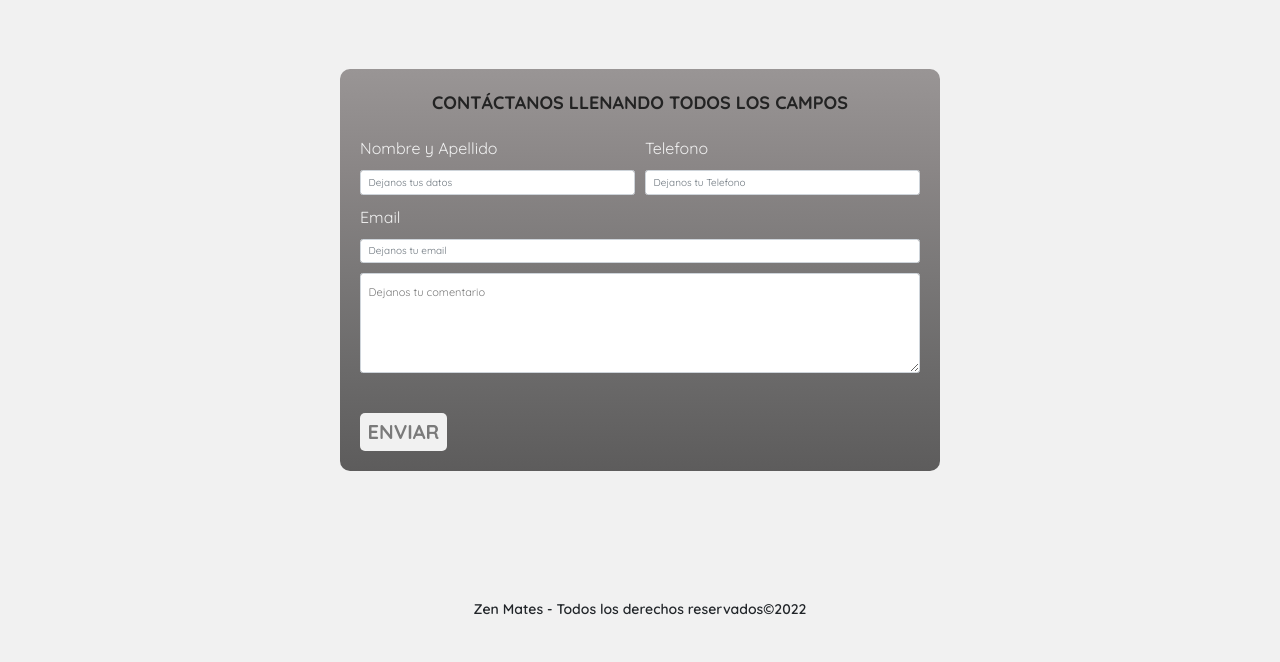
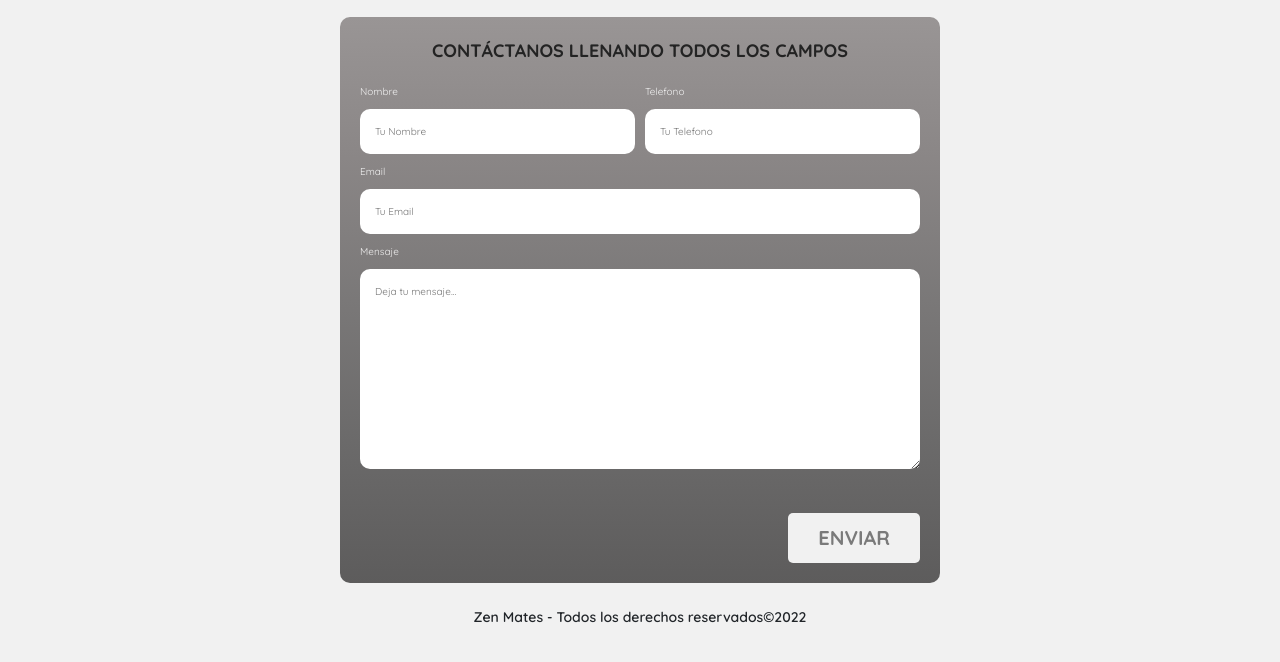
Before and after one commit to patri-alonsodelrio/zen_mates, a plain HTML site: page pages/contacto.html in a window 1280 px wide. Shown: the part 146-808 px from the top of the page. Drawn offline with nearby package versions, Linux system fonts and the light colour scheme.

Commit message:
Saque de servicios y contacto bootstrap

```diff
--- a/css/style.css
+++ b/css/style.css
@@ -98,12 +98,11 @@ a:hover {
 
 header {
     background-color: var(--secondary);
-    /* position: sticky; */
+    position: sticky;
     top: -1px;
     box-shadow: 0px 0px 8px 0 rgb(0 0 0 / 20%);
     margin-bottom: 2rem;
     font-family: var(--font-primary);
-    /* LO NORMALICE PARA BOOTSTRAP */
 }
 
 header .navbar {
@@ -201,7 +200,7 @@ header .menu .menu__item a {
 
 /* BOOTSTRAP */
 
-.accordion {
+/* .accordion {
     display: flex;
     flex-direction: column;
     gap: 10rem;
@@ -229,7 +228,7 @@ header .menu .menu__item a {
 .accordion-body .services__picture img {
     width: 6rem;
     ;
-}
+} */
 
 
 /* cierre bootstrap */
@@ -481,27 +480,6 @@ header .menu .menu__item a {
 
 /* Formulario Contacto */
 
-/* Form BOOTSTRAP */
-
-.mb-3 label {
-    color: var(--principal);
-    margin-bottom: 1rem;
-    font-size: 1.6em;
-    display: block;
-}
-
-.formulario .contenedor-campos .form-floating label {
-    color: var(--font-grey);
-    font-size: 1.1em;
-}
-
-.separate {
-    display: flex;
-    align-items: center;
-    justify-content: center;
-}
-
-
 .formulario {
     /* background-color: var(--font-grey);  LO COMENTO PARA DESAFIO*/
     background-image: linear-gradient(to bottom, #999595, #8a8686, #7a7878, #6b6a6a, #5d5c5c);
@@ -562,7 +540,7 @@ header .menu .menu__item a {
 .boton {
     background-color: var(--principal);
     color: var(--font-grey);
-    /* padding: 1rem 3rem; */
+    padding: 1rem 3rem;
     margin-top: 3rem;
     font-size: 2rem;
     text-decoration: none;
--- a/pages/contacto.html
+++ b/pages/contacto.html
@@ -40,7 +40,7 @@
     </header>
     <!-- Cierre logo y nav-->
     <!-- Inicio seccion formulario contacto  -->
-    <!-- <section>
+    <section>
         <h2>Contacto</h2>
         <div class="container separate">
             <form class="formulario container">
@@ -69,36 +69,8 @@
                     </div>
                 </fieldset>
         </div>
-    </section>  ELIMINE POR BOOTSTRAP -->
+    </section>
     <!--Cierre seccion formulario  -->
-
-    <!-- inicio formulario bootstrap  -->
-    <div class= "container separate">
-        <form class="formulario container">
-            <fieldset>
-                <legend>Contáctanos llenando todos los campos
-                </legend>
-                    <div class="contenedor-campos">
-                        <div class="campo mb-3">
-                            <label for="formGroupExampleInput" class="form-label">Nombre y Apellido</label>
-                            <input type="text" class="form-control" id="formGroupExampleInput" placeholder="Dejanos tus datos">
-                        </div>
-                        <div class="campo mb-3">
-                            <label for="formGroupExampleInput2" class="form-label">Telefono</label>
-                            <input type="text" class="form-control" id="formGroupExampleInput2" placeholder="Dejanos tu Telefono">
-                        </div>
-                        <div class="campo mb-3">
-                            <label for="formGroupExampleInput2" class="form-label">Email</label>
-                            <input type="text" class="form-control" id="formGroupExampleInput2" placeholder="Dejanos tu email">
-                        </div>
-                        <div class="campo form-floating">
-                            <textarea class="form-control" placeholder="Leave a comment here" id="floatingTextarea2" style="height: 100px"></textarea>
-                            <label for="floatingTextarea2">Dejanos tu comentario</label>
-                        </div>
-                    </div>
-                    <button type="button" class="align-right flex-row boton btn btn-light">Enviar</button>
-            </fieldset>
-    </div>
     <!-- Inicio Footer-->
     <footer class="flex-row">
         <p> Zen Mates - Todos los derechos reservados&copy;2022
```
Also changed, not shown: pages/Servicios.html (+6 -9 lines).
